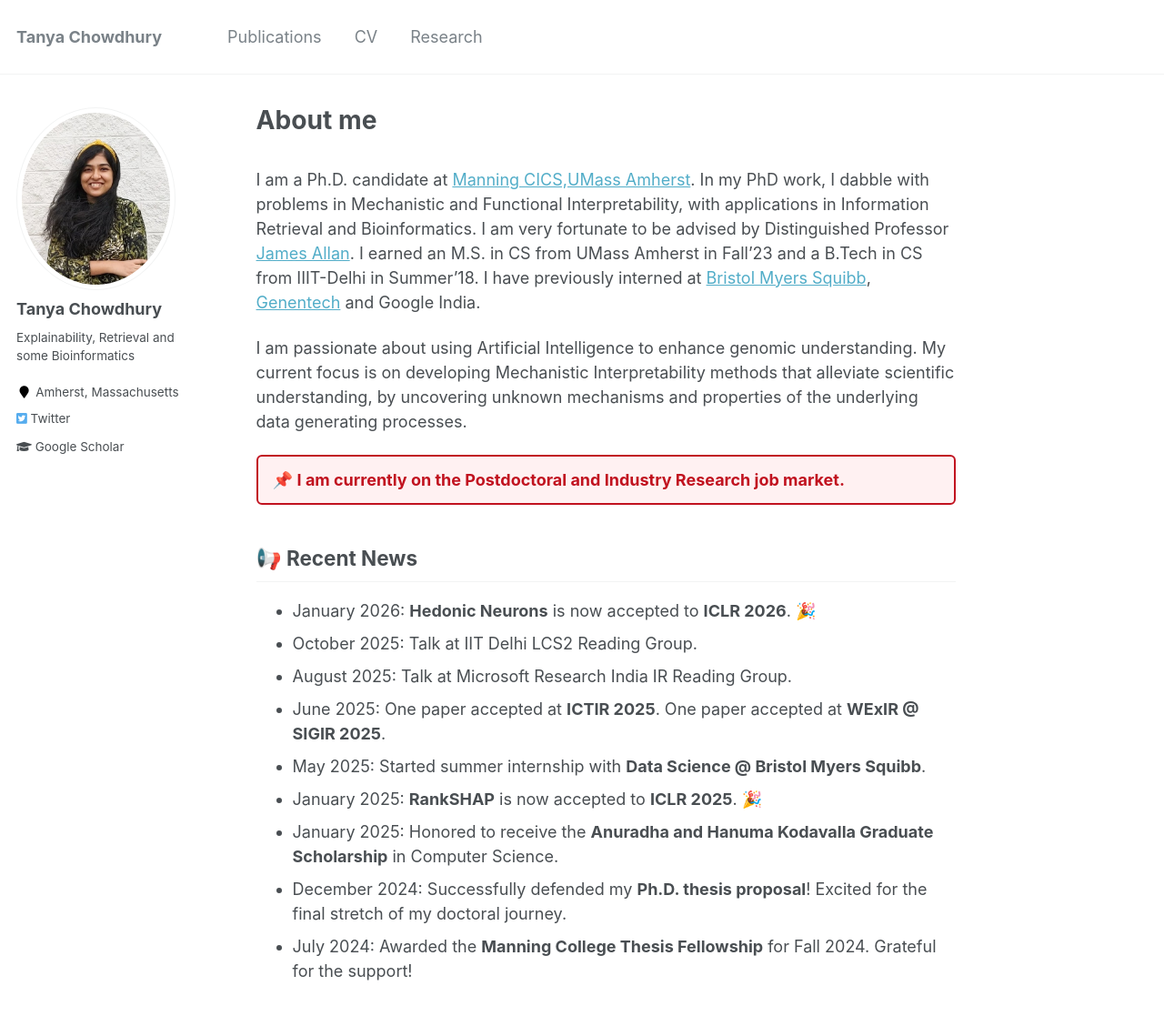
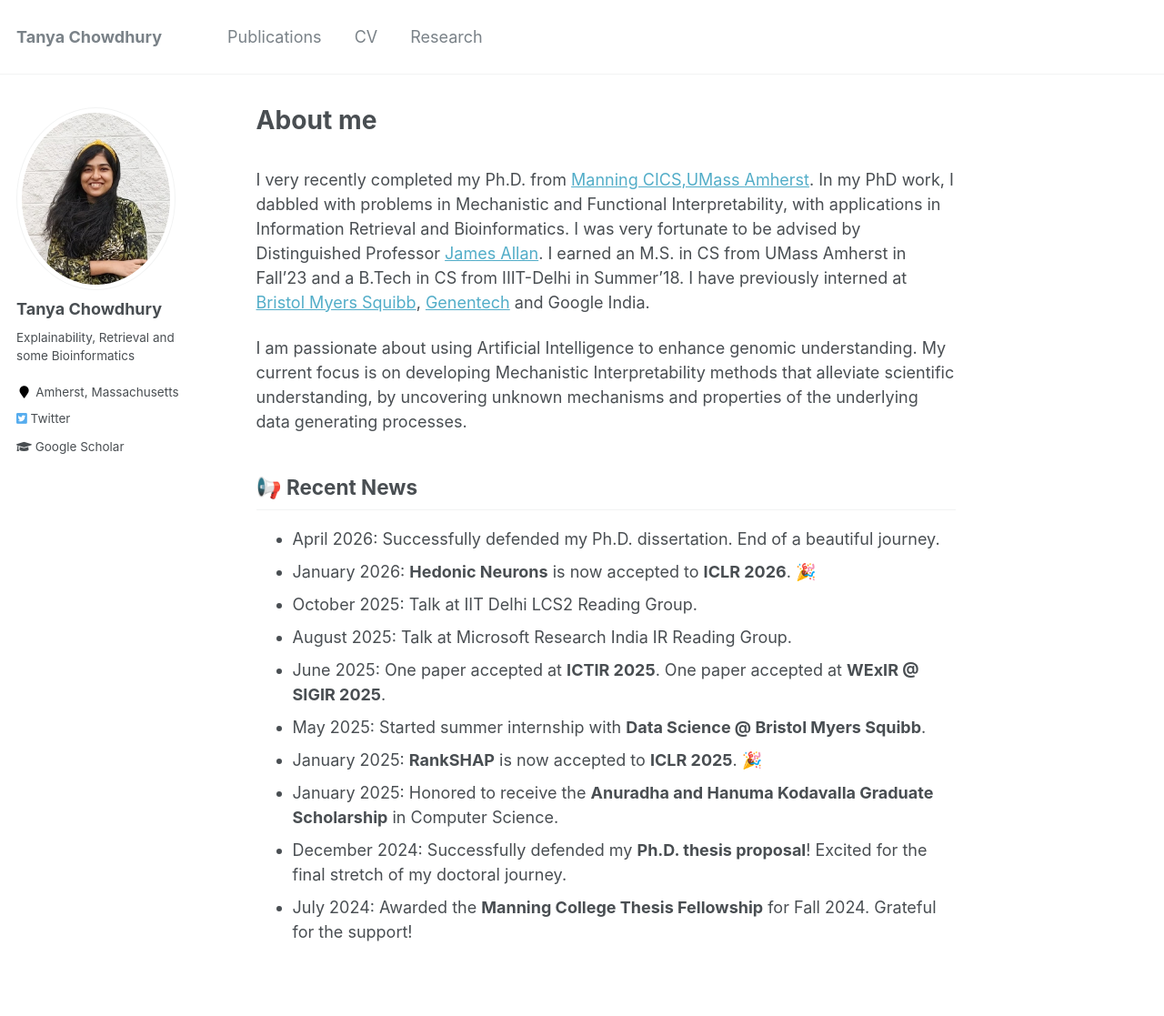
Before and after one commit to TaKneeAa/TaKneeAa.github.io, a Jekyll site: the page built from _pages/about.md, in a window 1280 px wide and 1288 px high. Shown: the top 1117 px of the window at 91% size. Built offline with Jekyll 4.4.1, drawn with Linux system fonts in a browser that asks for light colours.

Commit message:
news defense

```diff
--- a/_pages/about.md
+++ b/_pages/about.md
@@ -54,25 +54,15 @@ More info about configuring academicpages can be found in [the guide](https://ac
  <!-- background: #ffd2b4 -->
 
 
-I am a Ph.D. candidate at [Manning CICS,UMass Amherst](https://www.cics.umass.edu/). In my PhD work, I dabble with problems in Mechanistic and Functional Interpretability, with applications in Information Retrieval and Bioinformatics.  I am very fortunate to be advised by Distinguished Professor [James Allan](http://ciir.cs.umass.edu/~allan/). I earned an M.S. in CS from UMass Amherst in Fall'23 and a B.Tech in CS from IIIT-Delhi in Summer'18. I have previously interned at [Bristol Myers Squibb](https://www.bms.com/), [Genentech](https://www.gene.com/) and Google India.
+I very recently completed my Ph.D. from [Manning CICS,UMass Amherst](https://www.cics.umass.edu/). In my PhD work, I dabbled with problems in Mechanistic and Functional Interpretability, with applications in Information Retrieval and Bioinformatics.  I was very fortunate to be advised by Distinguished Professor [James Allan](http://ciir.cs.umass.edu/~allan/). I earned an M.S. in CS from UMass Amherst in Fall'23 and a B.Tech in CS from IIIT-Delhi in Summer'18. I have previously interned at [Bristol Myers Squibb](https://www.bms.com/), [Genentech](https://www.gene.com/) and Google India.
 
 I am passionate about using Artificial Intelligence to enhance genomic understanding. My current focus is on developing Mechanistic Interpretability methods that alleviate scientific understanding, by uncovering unknown mechanisms and properties of the underlying data generating processes.
 
-<div style="
-  border: 2px solid #c1121f;
-  background-color: #fff1f2;
-  color: #c1121f;
-  padding: 12px 16px;
-  margin: 20px 0;
-  font-weight: 600;
-  border-radius: 6px;
-">
-  📌 <b>I am currently on the Postdoctoral and Industry Research job market.</b>
-</div>
 
 ## 📢 Recent News
 
 <ul class="news-list">
+  <li><span class="news-date"> April 2026:</span> Successfully defended my Ph.D. dissertation. End of a beautiful journey. </li>
   <li><span class="news-date"> January 2026:</span> <b>Hedonic Neurons</b> is now accepted to <b>ICLR 2026</b>. 🎉</li>
 
   <li><span class="news-date"> October 2025:</span> Talk at IIT Delhi LCS2 Reading Group.</li>
```
